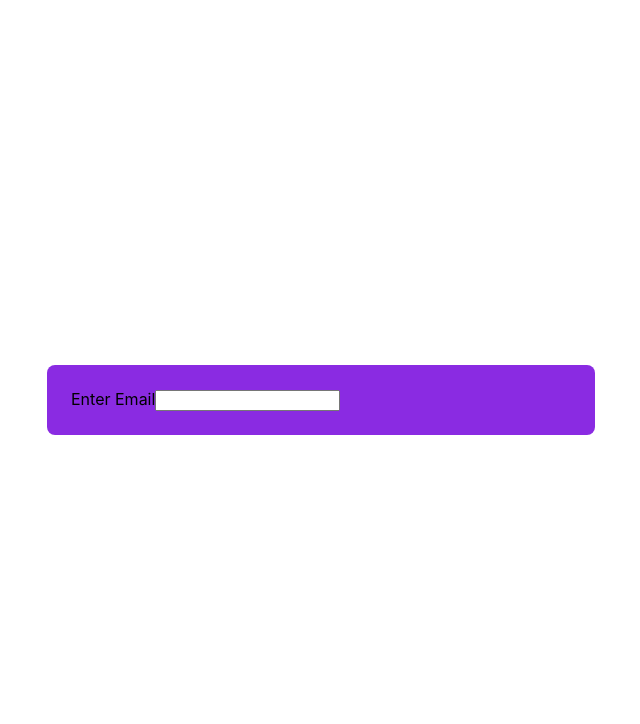
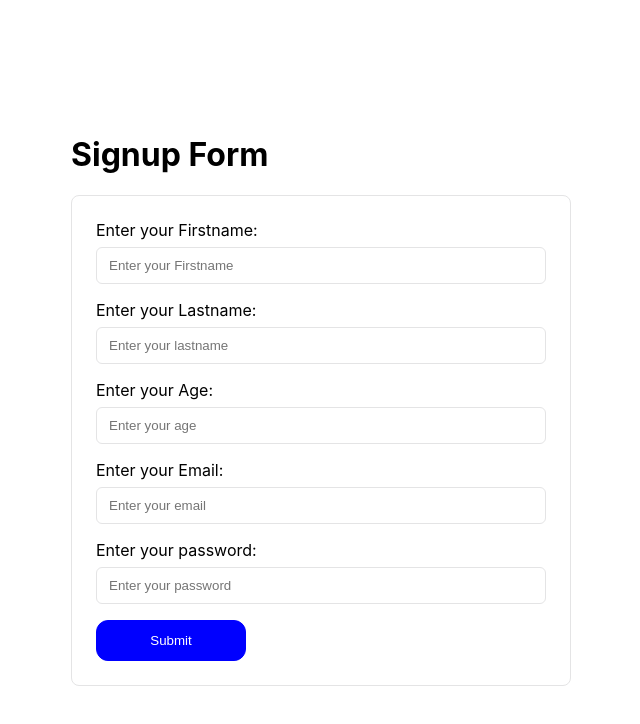
Before and after one commit to pritesh511/jio-mart, a React (Create React App) app: page / in a window 1280 px wide. Shown: the top 724 px of the page, without its empty margins (319-959 px from the left). Built offline with nearby package versions, Linux system fonts and the light colour scheme.

Commit message:
set signup data to redux store

```diff
--- a/package.json
+++ b/package.json
@@ -12,8 +12,11 @@
     "mdb-react-ui-kit": "^4.0.0",
     "react": "^18.2.0",
     "react-dom": "^18.2.0",
+    "react-redux": "^8.0.2",
     "react-router-dom": "^6.3.0",
     "react-scripts": "5.0.1",
+    "redux": "^4.2.0",
+    "uuid": "^8.3.2",
     "web-vitals": "^2.1.4"
   },
   "scripts": {
--- a/public/index.html
+++ b/public/index.html
@@ -24,7 +24,7 @@
       work correctly both with client-side routing and a non-root public URL.
       Learn how to configure a non-root public URL by running `npm run build`.
     -->
-    <title>React App</title>
+    <title>Jio-Mart</title>
   </head>
   <body>
     <noscript>You need to enable JavaScript to run this app.</noscript>
--- /dev/null
+++ b/src/Actions/addUser.js
@@ -0,0 +1,3 @@
+import { Types } from "../Constants/actionTypes";
+
+export const addUser = (user) => ({ type: Types.ADD_USER, payload: { user } });
--- a/src/App.css
+++ b/src/App.css
@@ -8,10 +8,52 @@
 .form-container {
   max-width: 500px;
   width: 100%;
-  padding: 24px;
   display: flex;
   flex-direction: column;
   align-items: flex-start;
-  background-color: blueviolet;
+}
+.form {
+  width: -webkit-fill-available;
+  border: 1px solid #e4e4e5;
   border-radius: 8px;
+  padding: 24px;
 }
+.input-group {
+  display: flex;
+  flex-direction: column;
+  width: 100%;
+  margin: 0 0 16px 0;
+}
+.input-group:last-child {
+  margin: 0;
+}
+.label {
+  display: block;
+  margin: 0 0 7px 0;
+}
+.input {
+  padding: 10px 12px;
+  border-radius: 6px;
+  border: 1px solid #e4e4e5;
+}
+.input:focus {
+  outline: none;
+  box-shadow: none;
+  border: 1px solid blue;
+}
+.button {
+  padding: 12px;
+  background-color: blue;
+  outline: none;
+  box-shadow: none;
+  border: 1px solid blue;
+  color: white;
+  width: 150px;
+  cursor: pointer;
+  transition: all 300ms;
+  border-radius: 12px;
+}
+.button:hover {
+  background-color: transparent;
+  color: blue;
+}
--- /dev/null
+++ b/src/Constants/actionTypes.js
@@ -0,0 +1,3 @@
+export const Types = {
+  ADD_USER: "ADD_USER",
+};
--- a/src/Pages/signup.js
+++ b/src/Pages/signup.js
@@ -1,13 +1,122 @@
+import { useState } from "react";
+import { v4 as uuidv4 } from "uuid";
+import { useDispatch } from "react-redux";
+import { addUser } from "../Actions/addUser";
+
 const SignUp = () => {
+  const dispatch = useDispatch();
+  const [signupUser, setSignupUser] = useState({
+    id: "",
+    firstname: "",
+    lastname: "",
+    age: Number,
+    email: "",
+    password: "",
+  });
+  const handleInput = (e) => {
+    const value = e.target.value;
+    setSignupUser({
+      ...signupUser,
+      id: uuidv4(),
+      [e.target.name]: value,
+    });
+  };
+  const handleSignupUser = (e) => {
+    e.preventDefault();
+    dispatch(addUser(signupUser));
+    setSignupUser({
+      id: "",
+      firstname: "",
+      lastname: "",
+      age: Number,
+      email: "",
+      password: "",
+    });
+  };
+  const { id, firstname, lastname, age, email, password } = signupUser;
   return (
     <>
       <div className="form-section">
         <div className="form-container">
-          <form className="form">
+          <h1>Signup Form</h1>
+          <form className="form" onSubmit={handleSignupUser}>
+            <input
+              className="input"
+              type="hidden"
+              placeholder="is for id"
+              value={id}
+            ></input>
             <div className="input-group">
-              <label>Enter Email</label>
-              <input className="input"></input>
+              <label className="label">Enter your Firstname:</label>
+              <input
+                required
+                className="input"
+                type="text"
+                placeholder="Enter your Firstname"
+                name="firstname"
+                value={firstname}
+                onChange={(e) => {
+                  handleInput(e);
+                }}
+              ></input>
             </div>
+            <div className="input-group">
+              <label className="label">Enter your Lastname:</label>
+              <input
+                required
+                className="input"
+                type="text"
+                placeholder="Enter your lastname"
+                name="lastname"
+                value={lastname}
+                onChange={(e) => {
+                  handleInput(e);
+                }}
+              ></input>
+            </div>
+            <div className="input-group">
+              <label className="label">Enter your Age:</label>
+              <input
+                required
+                className="input"
+                type="number"
+                placeholder="Enter your age"
+                name="age"
+                value={age}
+                onChange={(e) => {
+                  handleInput(e);
+                }}
+              ></input>
+            </div>
+            <div className="input-group">
+              <label className="label">Enter your Email:</label>
+              <input
+                required
+                className="input"
+                type="email"
+                placeholder="Enter your email"
+                name="email"
+                value={email}
+                onChange={(e) => {
+                  handleInput(e);
+                }}
+              ></input>
+            </div>
+            <div className="input-group">
+              <label className="label">Enter your password:</label>
+              <input
+                required
+                className="input"
+                type="password"
+                placeholder="Enter your password"
+                name="password"
+                value={password}
+                onChange={(e) => {
+                  handleInput(e);
+                }}
+              ></input>
+            </div>
+            <button className="button">Submit</button>
           </form>
         </div>
       </div>
--- /dev/null
+++ b/src/Reducers/addUserReducers.js
@@ -0,0 +1,47 @@
+import { Types } from "../Constants/actionTypes";
+
+const intialState = {
+  user: [
+    {
+      id: 1,
+      firstname: "pritesh",
+      lastname: "makasana",
+      age: 22,
+      email: "pritesh@gmail.com",
+      password: "pritesh123",
+    },
+    {
+      id: 2,
+      firstname: "sandip",
+      lastname: "patel",
+      age: 23,
+      email: "sandip@gmail.com",
+      password: "sandip123",
+    },
+  ],
+};
+
+const AddUserReducers = (state = intialState, action) => {
+  switch (action.type) {
+    case Types.ADD_USER:
+      const { id, firstname, lastname, age, email, password } =
+        action.payload.user;
+      return {
+        user: [
+          ...state.user,
+          {
+            id: id,
+            firstname: firstname,
+            lastname: lastname,
+            age: age,
+            email: email,
+            password: password,
+          },
+        ],
+      };
+    default:
+      return state;
+  }
+};
+
+export default AddUserReducers;
--- /dev/null
+++ b/src/Reducers/index.js
@@ -0,0 +1,6 @@
+import { combineReducers } from "redux";
+import AddUserReducers from "../Reducers/addUserReducers";
+
+export const rootReducer = combineReducers({
+  AddUserReducers,
+});
--- /dev/null
+++ b/src/Store/store.js
@@ -0,0 +1,9 @@
+import { createStore, applyMiddleware, compose } from "redux";
+import { rootReducer } from "../Reducers";
+
+const composeEnhancers = window.__REDUX_DEVTOOLS_EXTENSION_COMPOSE__ || compose;
+
+export const store = createStore(
+  rootReducer,
+  composeEnhancers(applyMiddleware())
+);
--- a/src/index.js
+++ b/src/index.js
@@ -3,11 +3,15 @@ import ReactDOM from "react-dom/client";
 import "./index.css";
 import App from "./App";
 import reportWebVitals from "./reportWebVitals";
+import { Provider } from "react-redux";
+import { store } from "./Store/store";
 
 const root = ReactDOM.createRoot(document.getElementById("root"));
 root.render(
   <React.StrictMode>
-    <App />
+    <Provider store={store}>
+      <App />
+    </Provider>
   </React.StrictMode>
 );
 
```
Also changed, not shown: 1 other file (tests, documents, lock files or other folders).
